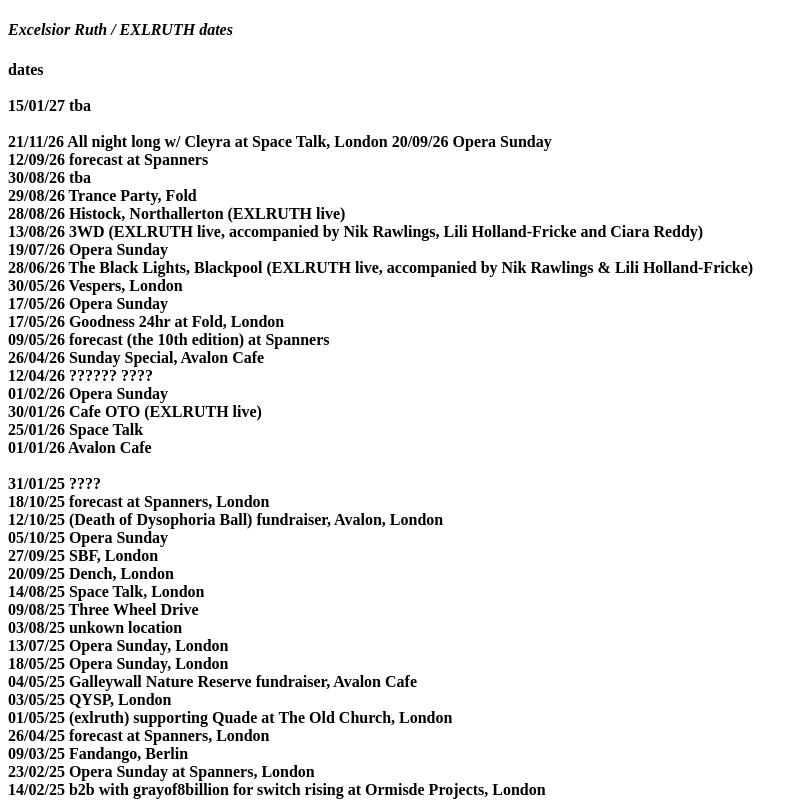
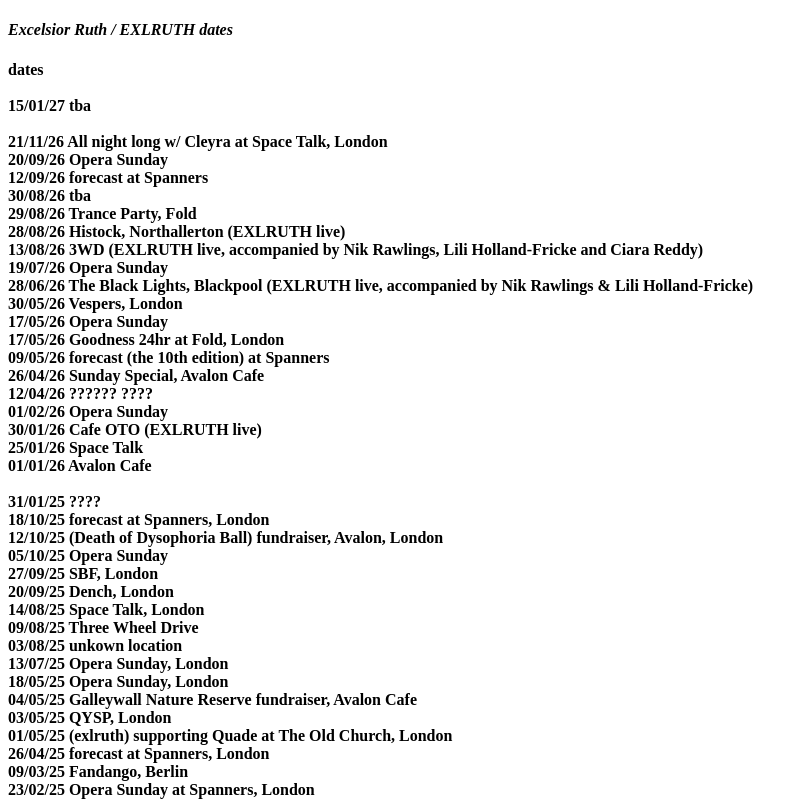
Before and after one commit to exlruth/exlruth-, a plain HTML site: page excelsiorruth.html in a window 1280 px wide. Shown: the top 800 px of the page, without its empty margins (0-808 px from the left). Drawn offline with Linux system fonts and the light colour scheme.

Commit message:
Update excelsiorruth.html

```diff
--- a/excelsiorruth.html
+++ b/excelsiorruth.html
@@ -10,7 +10,7 @@
 <h4> dates <br> <br>
     15/01/27 tba <br> <br>
 
-    21/11/26 All night long w/ Cleyra at Space Talk, London
+    21/11/26 All night long w/ Cleyra at Space Talk, London <br>
     20/09/26 Opera Sunday <br>
     12/09/26 forecast at Spanners <br>
     30/08/26 tba <br>
```
